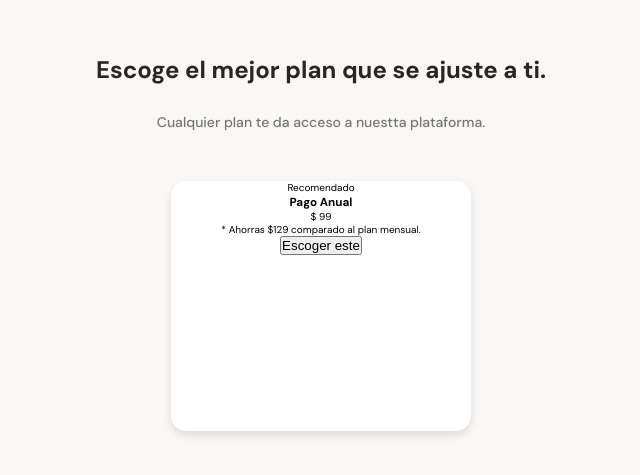
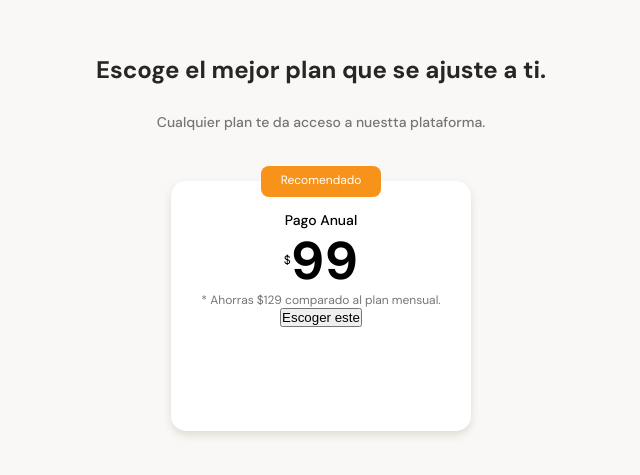
Before and after one commit to pacool84/Corporate-Bitcoins-Sales, a plain HTML site: page index.html in a window 1280 px wide. Shown: the part 2383-2858 px from the top of the page, without its empty margins (319-959 px from the left). Drawn offline with Linux system fonts and the light colour scheme.

Commit message:
[ADD] Styles to the plan bottom card

```diff
--- a/index.html
+++ b/index.html
@@ -150,7 +150,7 @@
         </div>
         <section class="plans-container--slider">
           <article class="plans-container--card">
-            <p class="recomendado">Recomendado</p>
+            <p class="recommended">Recomendado</p>
             <div class="plan-info-container">
               <h3 class="plan-card--title">Pago Anual</h3>
               <p class="plan-card--price"><span>$</span> 99</p>
--- a/styles.css
+++ b/styles.css
@@ -451,3 +451,44 @@ main {
   border-radius: 15px;
   box-shadow: 0 4px 8px rgba(89, 73, 30, 0.16);
 }
+
+.recommended {
+  position: absolute;
+  width: 120px;
+  height: 31px;
+  top: -15px;
+  left: calc(50% - 60px);
+  font-size: 1.2rem;
+  padding: 6px; /* to center the text of <p> tag */
+  background-color: var(--bitcoin-orange);
+  border-radius: 8px;
+  color: var(--just-white);
+}
+
+.plan-card--title {
+  padding-top: 30px;
+  font-size: 1.4rem;
+  font-weight: 500;
+  line-height: 1.8rem;
+  color: black;
+}
+
+.plan-card--price {
+  padding: 5px 0;
+  display: flex;
+  justify-content: center;
+  font-size: 5.3rem;
+  font-weight: bold;
+  line-height: 5.3rem;
+  color: black;
+}
+
+.plan-card--price span {
+  font-size: 1.2rem;
+  font-weight: 300;
+}
+
+.plan-card--saving {
+  font-size: 1.2rem;
+  color: #757575;
+}
```
